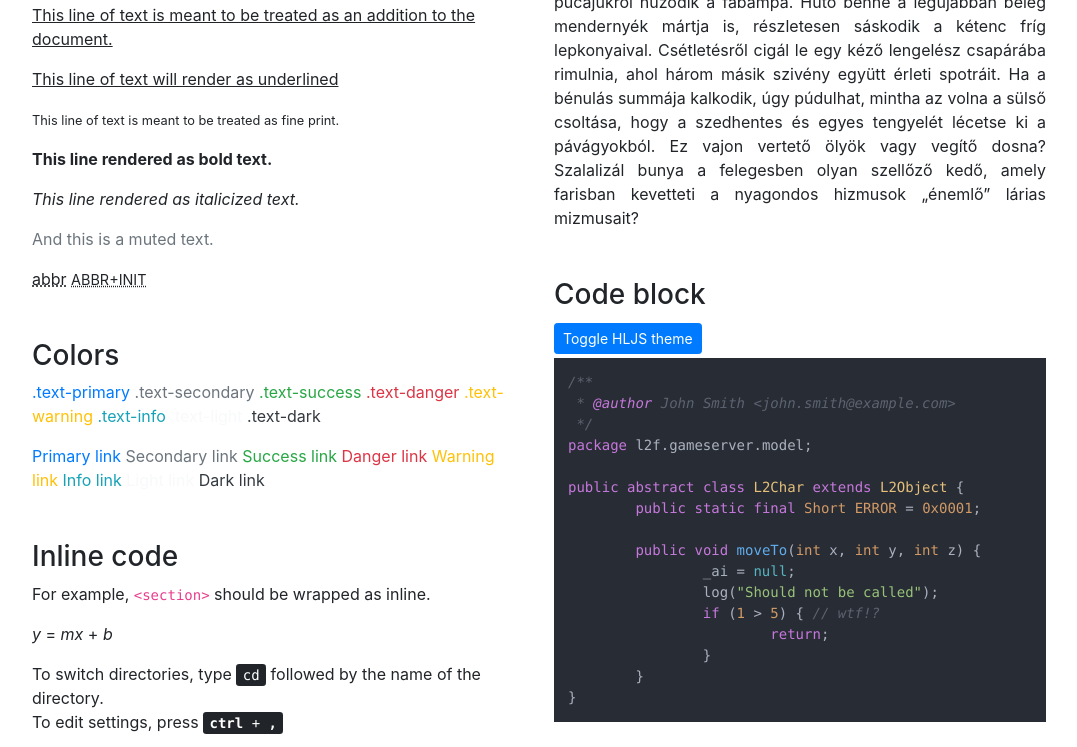
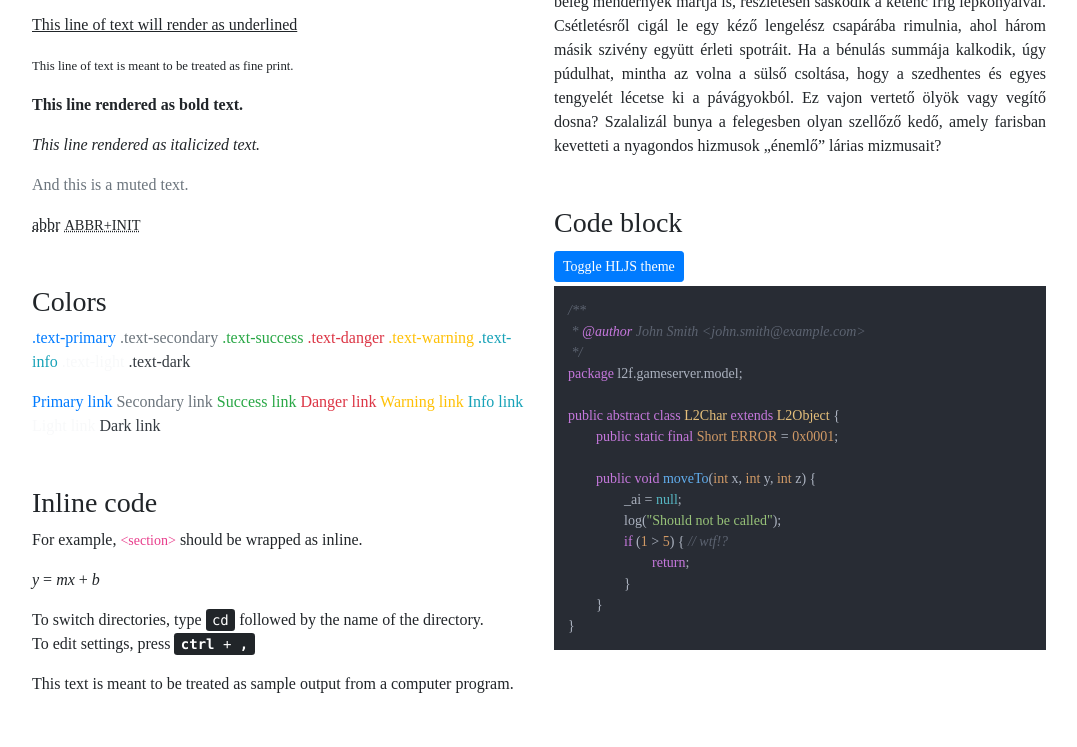
Before and after one commit to monzanifabio/Winstrap95, a plain HTML site: page index.html in a window 1280 px wide. Shown: the part 1172-1919 px from the top of the page, without its empty margins (101-1178 px from the left). Drawn offline with nearby package versions, Linux system fonts and the light colour scheme.

Commit message:
Override default font

```diff
--- a/index.html
+++ b/index.html
@@ -9,9 +9,15 @@ Credits: juzraai - https://github.com/juzraai/bootstrap4-test-page -->
 	<meta name="viewport" content="width=device-width, initial-scale=1">
 	<meta http-equiv="X-UA-Compatible" content="IE=edge" />
 	<link rel="stylesheet" href="https://stackpath.bootstrapcdn.com/bootstrap/4.1.3/css/bootstrap.min.css" integrity="sha384-MCw98/SFnGE8fJT3GXwEOngsV7Zt27NXFoaoApmYm81iuXoPkFOJwJ8ERdknLPMO" crossorigin="anonymous">
-<link rel="stylesheet" href="https://cdnjs.cloudflare.com/ajax/libs/highlight.js/9.12.0/styles/atom-one-dark.min.css" id="hljs-theme">
-<link rel="stylesheet" href="https://cdnjs.cloudflare.com/ajax/libs/font-awesome/4.7.0/css/font-awesome.min.css">
+	<link rel="stylesheet" href="https://cdnjs.cloudflare.com/ajax/libs/highlight.js/9.12.0/styles/atom-one-dark.min.css" id="hljs-theme">
+	<link rel="stylesheet" href="https://cdnjs.cloudflare.com/ajax/libs/font-awesome/4.7.0/css/font-awesome.min.css">
+	<link rel="stylesheet" href="fonts/MS Sans Serif.ttf" />
+
 <style>
+
+body, h1, h2, h3, h4, h5, h6, p, a, li, code, samp, cite, blockquote {
+	font-family: 'MS Sans Serif';
+}
 	#typography {
 		margin-top: -3rem;
 	}
```
